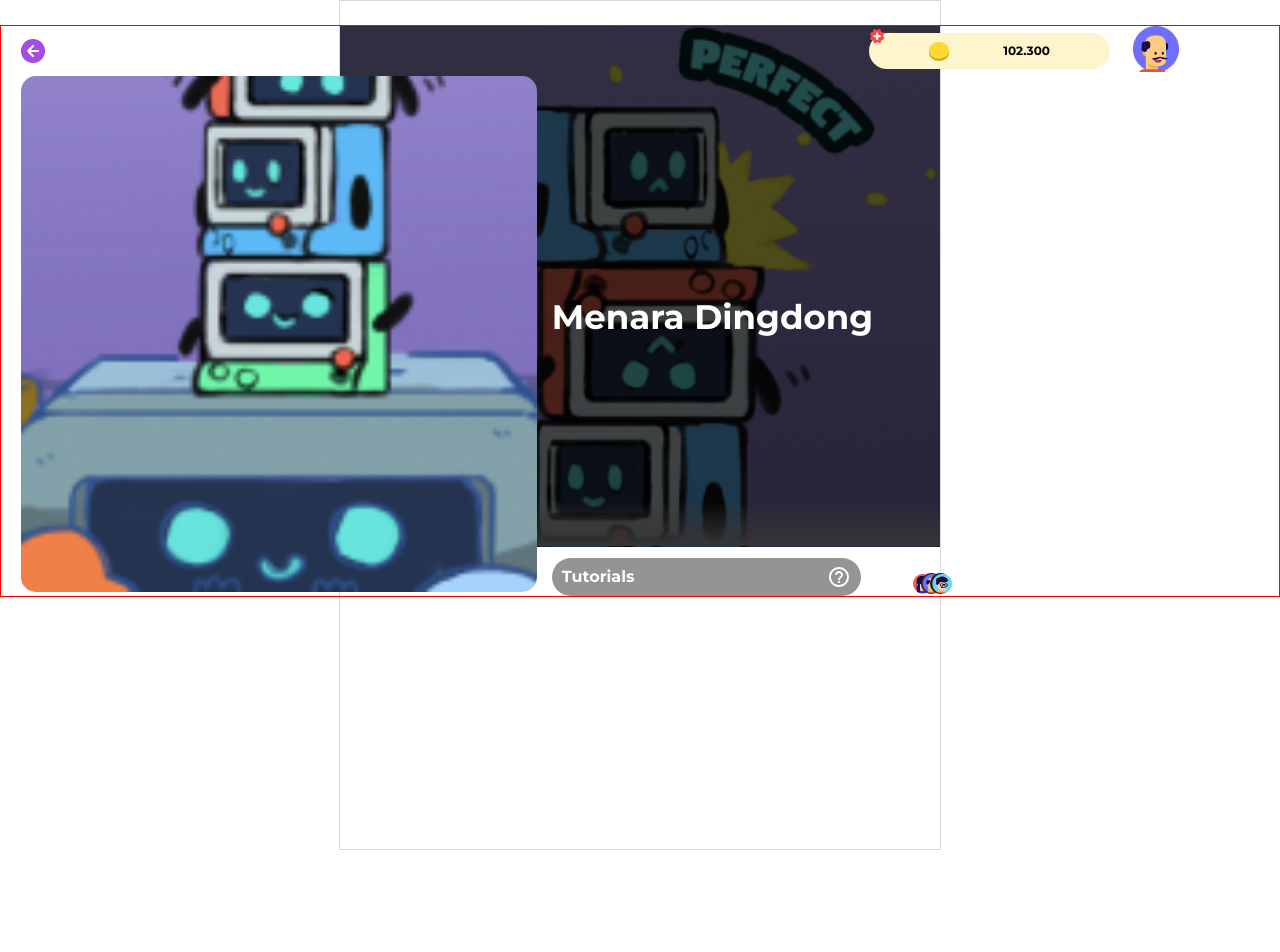
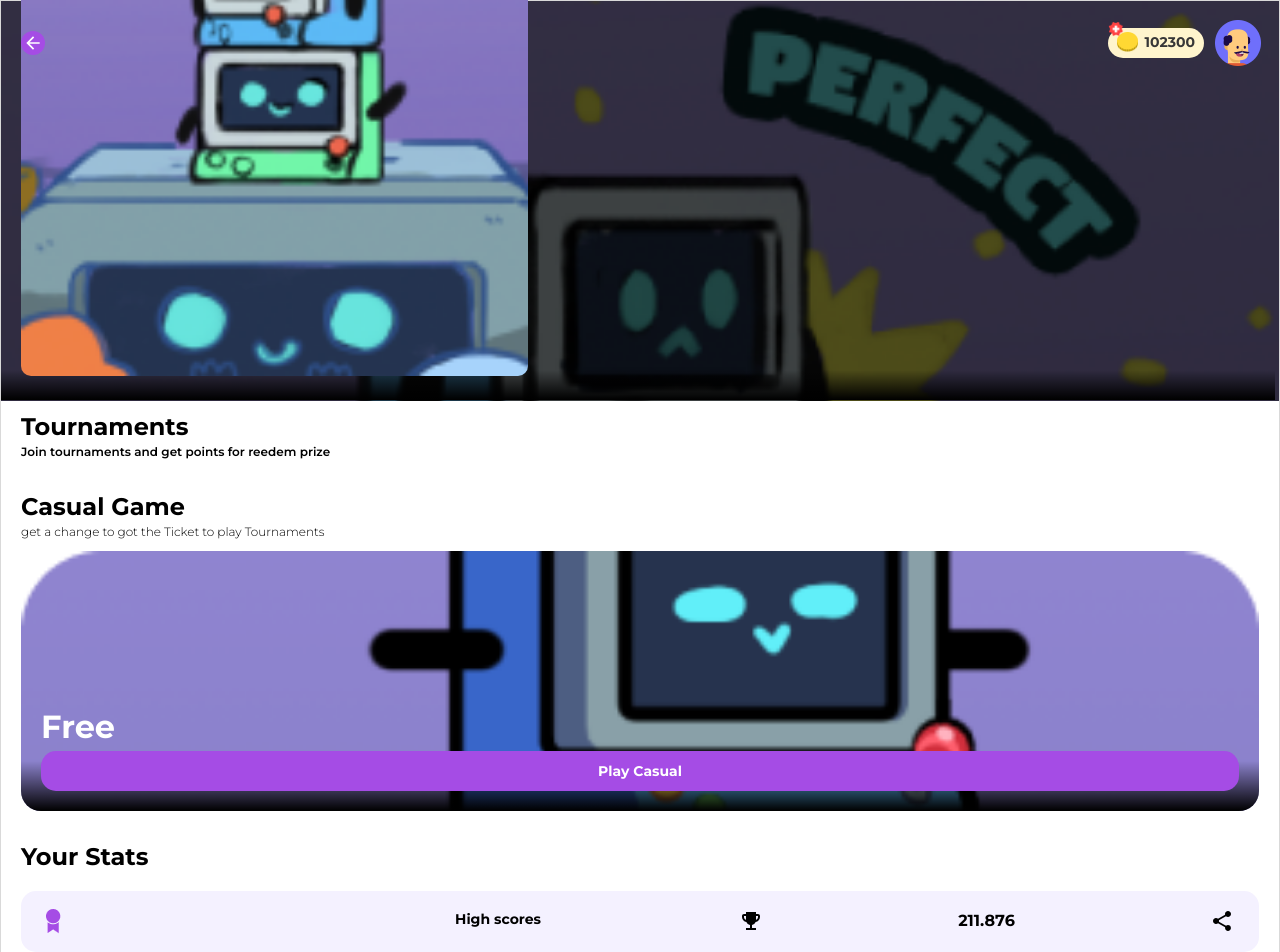
Before and after one commit to ebennaga/mini-games, a Next.js app: page /games/1 in a window 1280 px wide. Shown: the top 952 px of the page. Before the commit the page ends 850 px from the top, so only its background shows below. Built offline with nearby package versions, Linux system fonts and the light colour scheme.

Commit message:
fix layouting gameDetail without tournament

```diff
--- a/containers/GameDetail/index.tsx
+++ b/containers/GameDetail/index.tsx
@@ -1,109 +1,149 @@
-import { Box, Grid, ButtonBase, Typography } from '@mui/material';
-// import { Box, Typography } from '@mui/material';
-// import LayoutLoggedIn from 'components/LayoutLoggedIn';
-import Layout from 'components/Layout/Index';
+/* eslint-disable no-unused-vars */
+import { Box, ButtonBase, Grid, Typography } from '@mui/material';
 import React from 'react';
-import { HelpOutline } from '@mui/icons-material';
+import Header from 'components/Header';
+import { HelpOutline, EmojiEvents, Share } from '@mui/icons-material';
+import Button from 'components/Button/Index';
 
 const GameDetailContainer = () => {
+    const isBack = true;
     return (
-        // <Layout>
-        //     <Box>
-        //         <Typography>Game Detail</Typography>
-        //     </Box>
-        // </Layout>
-        <Layout>
-            <Box sx={{ position: 'relative', zIndex: 0, width: '100%' }}>
-                <img src='/images/bg-gamedetail.png' alt='bgimage' style={{ width: '100%' }} />
+        <Box border='1px solid #D9D9D9'>
             <Box
                 sx={{
-                        position: 'absolute',
-                        zIndex: 1,
-                        bottom: '5px',
-                        width: '100%',
-                        height: '45px',
-                        background: 'linear-gradient(transparent, #353535)'
+                    backgroundImage: `url(${'/images/bg-gamedetail.png'})`,
+                    height: '50vh',
+                    backgroundSize: 'cover',
+                    position: 'relative'
                 }}
             />
-            </Box>
-            <Grid
-                border='1px solid red'
-                container
-                zIndex={2}
-                // paddingTop='20px'
-                justifyContent='space-between'
-                width='100%'
+            <Box
+                sx={{ backgroundImage: 'linear-gradient(transparent, black)', width: '99.5%', height: '30px' }}
                 position='absolute'
-            >
-                <Grid direction='row' gap='auto' container justifyContent='space-between' alignItems='center' width='100%' paddingX='20px'>
-                    <Grid item xs={2}>
-                        <ButtonBase>
-                            <img src='/images/arrowBack.png' alt='arrowBack' />
-                        </ButtonBase>
-                    </Grid>
-                    <Grid container justifyContent='space-evenly' alignItems='center' xs={4}>
-                        <Grid item xs={7}>
-                            <Grid
-                                container
-                                gap='3px'
-                                alignItems='center'
-                                justifyContent='space-evenly'
-                                sx={{
-                                    position: 'relative',
-                                    backgroundColor: '#FFF5CD',
-                                    padding: '8px 9px',
-                                    borderRadius: '25px'
-                                }}
-                                component='div'
-                            >
-                                <img src='/images/coin.png' alt='coin' style={{ width: '20px' }} />
-                                <Typography sx={{ fontSize: '0.75rem' }} fontWeight='bold'>
-                                    102.300
-                                </Typography>
-                                <Box sx={{ position: 'absolute', bottom: '20px', left: '0px' }}>
-                                    <img src='/images/badge-plus.png' alt='badge' />
-                                </Box>
+                zIndex={0}
+                bottom='50%'
+            />
+            <Grid container padding='20px' position='absolute' top={0} zIndex={2}>
+                <Grid item xs={12}>
+                    <Header isBack={isBack} point={102_300} profilePicture='/icons/dummy/profile.png' />
                 </Grid>
             </Grid>
-                        <Grid item xs={3}>
-                            <img src='/images/avatar.png' alt='avatar' />
+            <Grid container spacing={2} padding='20px' position='absolute' bottom='50%'>
+                <Grid item xs={5}>
+                    <img src='/images/game-img.png' alt='game-img' style={{ borderRadius: '10px', width: '100%' }} />
                 </Grid>
-                    </Grid>
-                </Grid>
-                <Grid container alignItems='center' paddingX='20px' gap='15px'>
-                    <Grid item xs={5}>
-                        <img src='/images/game-img.png' alt='game-img' style={{ borderRadius: '15px', width: '100%' }} />
-                    </Grid>
-                    <Grid container justifyContent='space-between' height='100%' direction='row' xs={6}>
-                        <Grid container alignItems='end' xs={12}>
-                            <Typography variant='h4' sx={{ color: 'white', fontWeight: 'bold' }}>
+                <Grid item xs={7} justifyContent='space-between' direction='row' spacing={5}>
+                    <Grid item xs={12}>
+                        <Typography sx={{ fontWeight: 'bold', color: 'white', fontSize: '23px', lineHeight: '30px' }}>
                             Menara Dingdong
                         </Typography>
                     </Grid>
-                        <Grid container alignItems='end' justifyContent='space-between' xs={12}>
+                    <Grid container mt={5} justifyContent='space-between' width='100%'>
                         <Grid item xs={6}>
-                                <Box
+                            <ButtonBase
                                 sx={{
+                                    color: 'white',
                                     backgroundColor: '#949494',
-                                        padding: '7px 10px',
+                                    padding: '1px 10px',
                                     borderRadius: '24px',
                                     display: 'flex',
+                                    width: '100%',
                                     justifyContent: 'space-between'
                                 }}
                             >
-                                    <Typography sx={{ color: 'white', fontWeight: '700' }}>Tutorials</Typography>
-                                    <HelpOutline sx={{ color: 'white' }} />
-                                </Box>
+                                <Typography sx={{ fontSize: '12px', fontWeight: 'bold' }}>Tutorials</Typography>
+                                <HelpOutline sx={{ width: '14px', fontWeight: 'bold' }} />
+                            </ButtonBase>
                         </Grid>
-                            <Grid container gap='10px' alignItems='center' xs={5}>
-                                <img src='/images/users-img.png' alt='users-img' />
-                                <Typography sx={{ fontWeight: 'bold', color: 'white' }}>45.000</Typography>
+                        <Grid container xs={5} alignItems='center'>
+                            <Grid item xs={6} mr='3px'>
+                                <img src='/images/users-img.png' alt='user-img' />
+                            </Grid>
+                            <Grid item xs={4}>
+                                <Typography sx={{ fontSize: '11px', color: 'white' }}>45.652</Typography>
                             </Grid>
                         </Grid>
                     </Grid>
                 </Grid>
             </Grid>
-        </Layout>
+            <Grid container padding='10px 20px'>
+                <Grid item xs={6}>
+                    <Typography variant='h5' sx={{ fontWeight: 'bold' }}>
+                        Tournaments
+                    </Typography>
+                </Grid>
+                <Grid item xs={12}>
+                    <Typography sx={{ fontSize: '12px', fontWeight: '600' }}>Join tournaments and get points for reedem prize</Typography>
+                </Grid>
+            </Grid>
+            <Grid container padding='20px' direction='column'>
+                <Grid item xs={6}>
+                    <Typography variant='h5' sx={{ fontWeight: 'bold' }}>
+                        Casual Game
+                    </Typography>
+                </Grid>
+                <Grid item xs={12}>
+                    <Typography sx={{ fontSize: '12px', fontWeight: 'light' }}>
+                        get a change to got the Ticket to play Tournaments
+                    </Typography>
+                </Grid>
+                <Grid item xs={12} mt='10px' position='relative'>
+                    <Box
+                        sx={{
+                            borderRadius: '20px',
+                            backgroundImage: `url(${'/images/bg-casual.png'})`,
+                            height: '260px',
+                            display: 'flex',
+                            flexDirection: 'column-reverse',
+                            backgroundSize: 'cover',
+                            position: 'relative',
+                            zIndex: 0
+                        }}
+                    >
+                        <Box position='relative' zIndex={2} margin='20px'>
+                            <Typography sx={{ color: 'white', fontWeight: 'bold', fontSize: '32px' }}>Free</Typography>
+                            <Button height='40px' title='Play Casual' backgoundColor='#A54CE5' color='white' />
+                        </Box>
+                        <Box
+                            sx={{
+                                backgroundImage: 'linear-gradient(transparent, black)',
+                                height: '50px',
+                                borderRadius: '0px 0px 20px 20px'
+                            }}
+                            position='absolute'
+                            zIndex={1}
+                            bottom='0%'
+                            width='100%'
+                        />
+                    </Box>
+                </Grid>
+            </Grid>
+            <Grid container padding='10px 20px'>
+                <Grid item xs={6}>
+                    <Typography variant='h5' sx={{ fontWeight: 'bold' }}>
+                        Your Stats
+                    </Typography>
+                </Grid>
+                <Grid
+                    mt='18px'
+                    container
+                    justifyContent='space-between'
+                    xs={12}
+                    gap='10px'
+                    sx={{ backgroundColor: '#F4F1FF', padding: '18px 25px', borderRadius: '15px' }}
+                >
+                    <Grid container xs={5} justifyContent='space-between'>
+                        <img src='/icons/tape-stats.png' alt='ribbon' />
+                        <Typography sx={{ fontSize: '14px', fontWeight: '700' }}>High scores</Typography>
+                    </Grid>
+                    <Grid container xs={5} justifyContent='space-between'>
+                        <EmojiEvents />
+                        <Typography sx={{ fontWeight: '700' }}>211.876</Typography>
+                        <Share />
+                    </Grid>
+                </Grid>
+            </Grid>
+        </Box>
     );
 };
 
```
Also changed, not shown: public/icons/tape-stats.png (added), public/images/bg-casual.png (added). Lines whose indentation alone changed are shown as unchanged.
